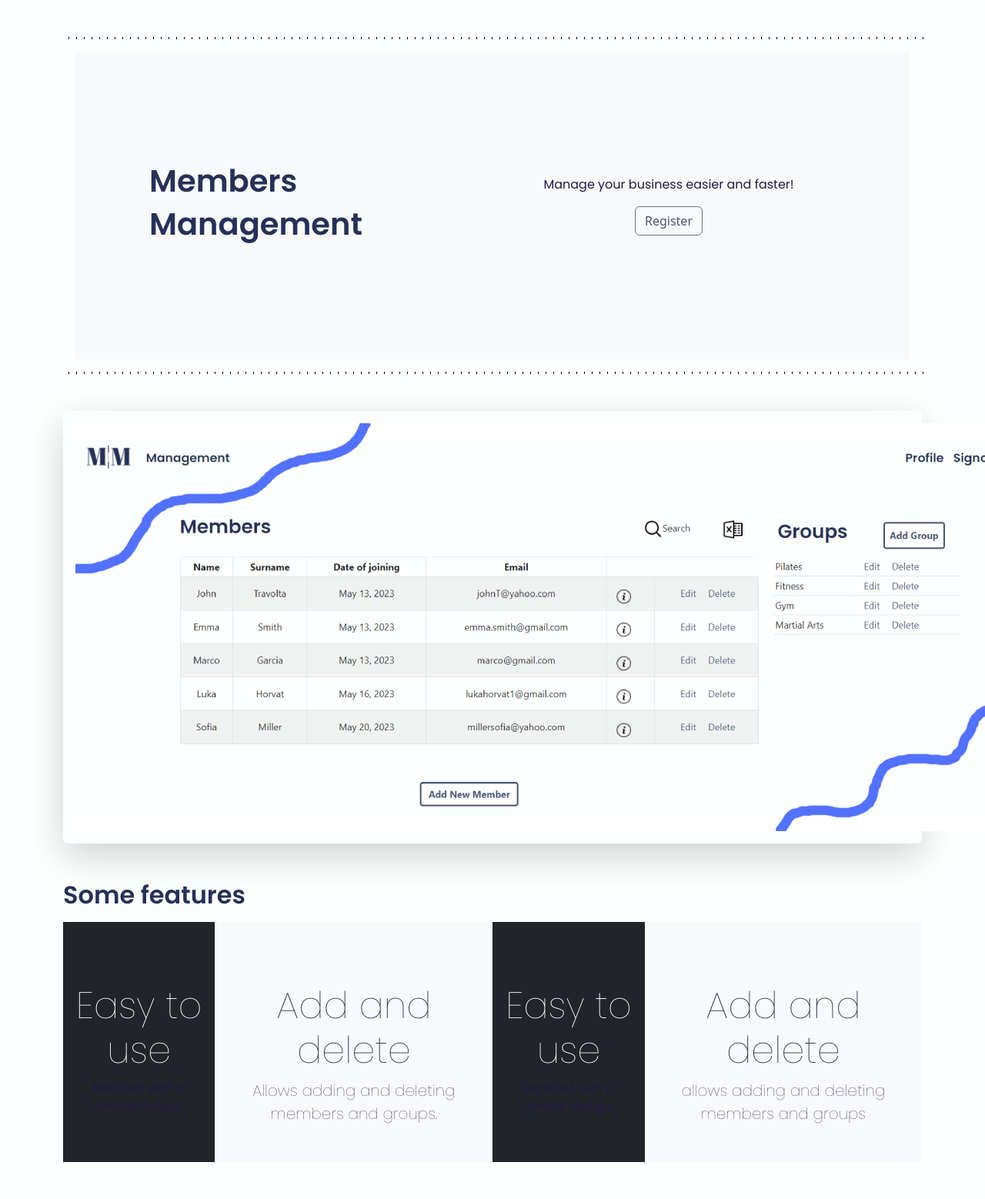
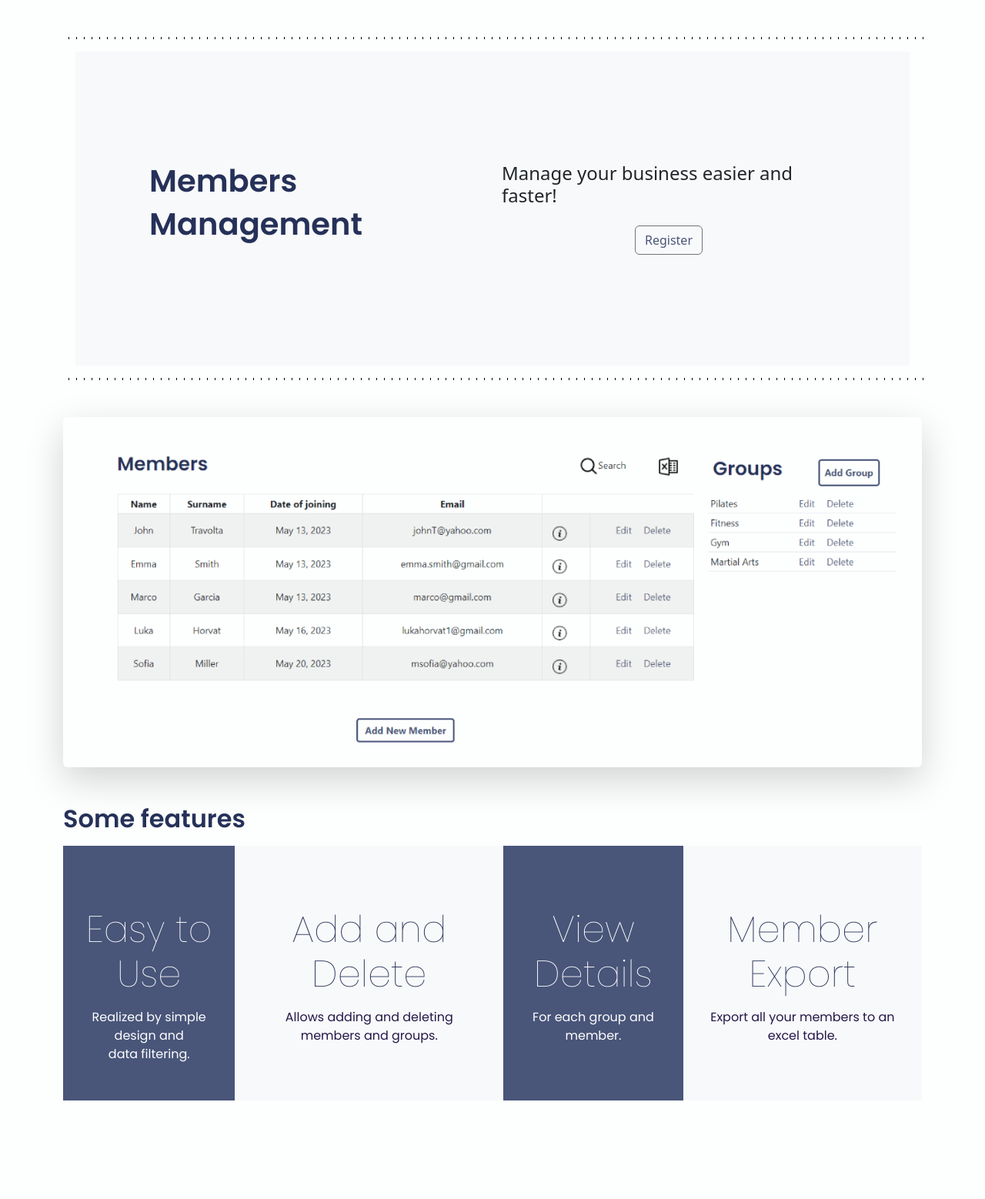
Before and after one commit to janaledencan/Members-Management-App, a Django app: page / in a window 1280 px wide; the page is wider, and only the part inside the window is pictured. Shown: the part 98-1656 px from the top of that part at 77% size. After the commit the page ends 1528 px from the top of that part, so only its background shows below. Run offline with Django 4.2, Linux system fonts and the light colour scheme; some libraries are stand-ins or nearby versions.

Commit message:
Finish the design of the home page

```diff
--- a/membersmanagementapp/app/static/app/css/base.css
+++ b/membersmanagementapp/app/static/app/css/base.css
@@ -69,3 +69,7 @@ a:hover {
     height: 3px;
     width: 100%;
 }
+
+.custom-bg {
+    background-color: #495579;
+}
--- a/membersmanagementapp/app/templates/app/home.html
+++ b/membersmanagementapp/app/templates/app/home.html
@@ -13,9 +13,9 @@
                 </div>
                 <div class="col-6 d-flex align-items-center justify-content-center">
                     <div class="content">
-                        <p class="">Manage your business easier and faster!</p>
-                        <div class="d-flex justify-content-center">
-                            <a class="btn btn-outline-secondary " href="#">Register</a>
+                        <h4 class="">Manage your business easier and faster!</h4>
+                        <div class="d-flex justify-content-center mt-4">
+                            <a class="btn btn-outline-secondary " href="{% url 'accounts:registration' %}">Register</a>
                         </div>
                     </div>
                 </div>
@@ -23,35 +23,35 @@
         </div>
     </div>
     <div class=" dots ms-1"></div>
-    <div class="shadow-lg p-3 mt-5 mb-5  rounded d-none d-md-block"><img src="{% static 'app/images/app.png' %}" alt="App Image"/></div>
+    <div class="shadow-lg p-3 mt-5 mb-5  rounded d-none d-md-block"><img class="img-fluid" src="{% static 'app/images/app.png' %}" alt="App Image"/></div>
 
     <h2 class="mt-5">Some features</h2>
     <div class="d-md-flex flex-md-equal w-100 my-md-3 pl-md-3">
-        <div class="bg-dark mr-md-3 pt-3 px-3 pt-md-5 text-center text-white overflow-hidden">
+        <div class="custom-bg mr-md-3 pt-3 px-3 pt-md-5 text-center overflow-hidden">
             <div class="my-3 py-3">
-                <h2 class="display-5 text-white">Easy to use</h2>
-                <p class="">Realized with a simple design</p>
+                <h2 class="display-5 text-white">Easy to Use</h2>
+                <p class="text-white mt-3">Realized by simple design and <br> data filtering.</p>
             </div>
             <div class="bg-light box-shadow mx-auto style="width:80%; height: 300px; border-radius:21px 21px 0 0;""></div>
         </div>
         <div class="bg-light mr-md-3 pt-3 px-3 pt-md-5 text-center overflow-hidden">
             <div class="my-3 p-3">
-                <h2 class="display-5">Add and delete</h2>
-                <p class="lead">Allows adding and deleting members and groups.</p>
+                <h2 class="display-5">Add and Delete</h2>
+                <p class="mt-3">Allows adding and deleting members and groups.</p>
             </div>
             <div class="bg-dark box-shadow mx-auto style="width:80%; height: 300px; border-radius:21px 21px 0 0;""></div>
         </div>
-        <div class="bg-dark mr-md-3 pt-3 px-3 pt-md-5 text-center text-white overflow-hidden">
+        <div class="custom-bg mr-md-3 pt-3 px-3 pt-md-5 text-center text-white overflow-hidden">
             <div class="my-3 py-3">
-                <h2 class="display-5 text-white">Easy to use</h2>
-                <p class="">Realized with a simple design</p>
+                <h2 class="display-5 text-white">View Details</h2>
+                <p class="text-white mt-3">For each group and member.</p>
             </div>
             <div class="bg-light box-shadow mx-auto style="width:80%; height: 300px; border-radius:21px 21px 0 0;""></div>
         </div>
         <div class="bg-light mr-md-3 pt-3 px-3 pt-md-5 text-center overflow-hidden">
             <div class="my-3 p-3">
-                <h2 class="display-5">Add and delete</h2>
-                <p class="lead">allows adding and deleting members and groups</p>
+                <h2 class="display-5">Member Export</h2>
+                <p class="mt-3">Export all your members to an excel table.</p>
             </div>
             <div class="bg-dark box-shadow mx-auto style="width:80%; height: 300px; border-radius:21px 21px 0 0;""></div>
         </div>
```
Also changed, not shown: membersmanagementapp/app/static/app/images/app.png, membersmanagementapp/app/static/app/images/envelope.png (deleted), membersmanagementapp/app/static/app/images/managementapp.png (deleted), membersmanagementapp/db.sqlite3.
